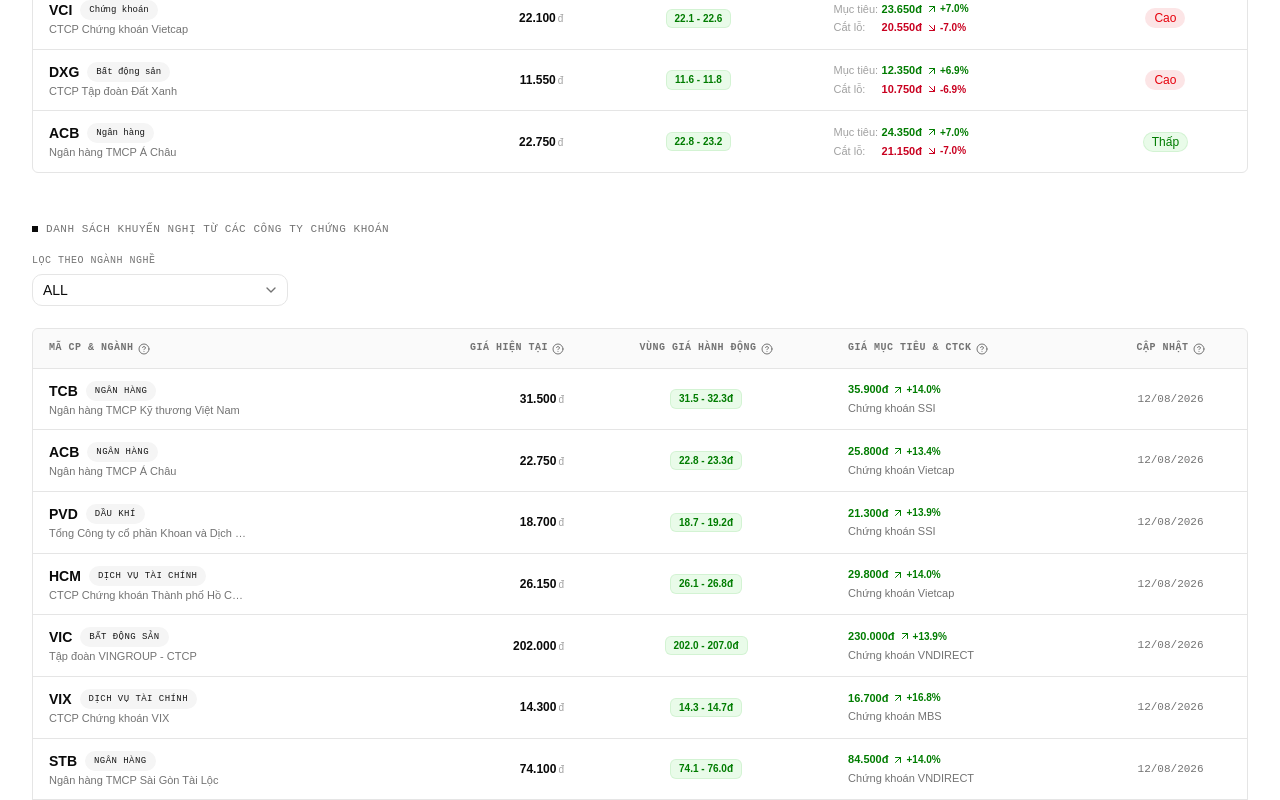
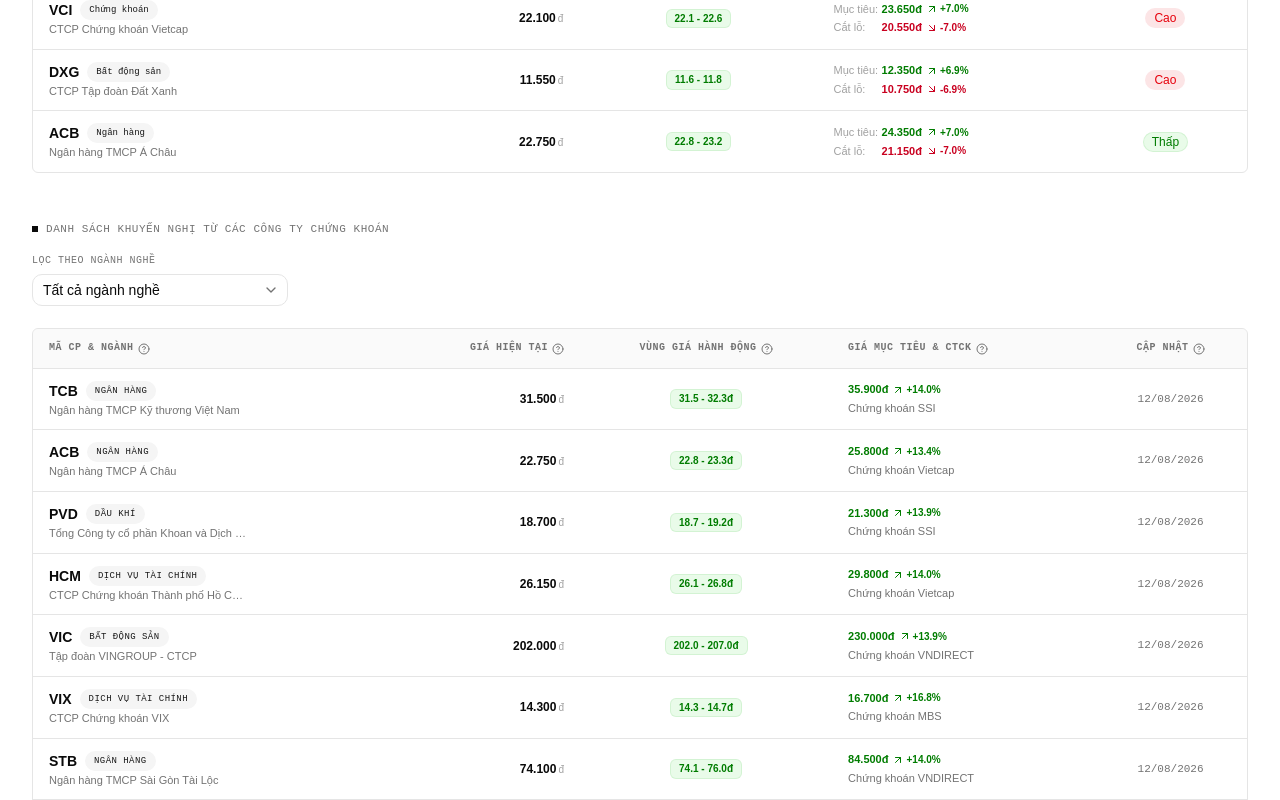
Before and after one commit to area44-labs/alpha-pulse, a React (Vite) app: page / in a window 1280 px wide. Shown: the part 883-1683 px from the top of the page. Built offline with nearby package versions, Linux system fonts and the light colour scheme; no server answers; the HTML template or start-up script is replaced by a standard one.

Commit message:
Update sector selection labels in securities table

```diff
--- a/src/components/securities-table.tsx
+++ b/src/components/securities-table.tsx
@@ -201,15 +201,15 @@
             LỌC THEO NGÀNH NGHỀ
           </span>
           <Select
-            value={selectedSector || "ALL"}
-            onValueChange={(val) => onSectorChange(val === "ALL" ? "" : (val ?? ""))}
+            value={selectedSector || "Tất cả ngành nghề"}
+            onValueChange={(val) => onSectorChange(val === "Tất cả ngành nghề" ? "" : (val ?? ""))}
           >
             <SelectTrigger className="w-full">
               <SelectValue placeholder="Tất cả ngành nghề" />
             </SelectTrigger>
             <SelectContent>
               <SelectGroup>
-                <SelectItem value="ALL">Tất cả ngành nghề</SelectItem>
+                <SelectItem value="Tất cả ngành nghề">Tất cả ngành nghề</SelectItem>
                 {SECTORS.map((sec) => (
                   <SelectItem key={sec} value={sec}>
                     {sec}
```
